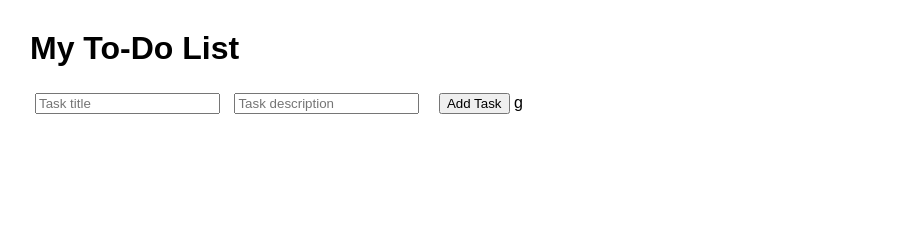
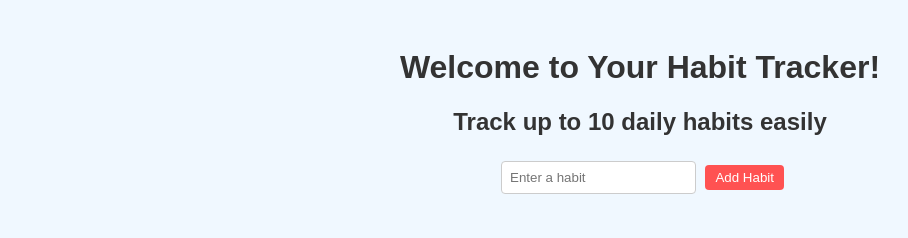
Before and after one commit to NivethithaHD/Hacknight, a plain HTML site: page index.html in a window 1280 px wide. Shown: the whole page, without its empty margins (0-908 px from the left). Drawn offline with Linux system fonts and the light colour scheme; no server answers.

Commit message:
Update index.html

```diff
--- a/index.html
+++ b/index.html
@@ -1,24 +1,66 @@
 <!DOCTYPE html>
-<html>
+<html lang="en">
 <head>
-  <title>To-Do List</title>
+  <meta charset="UTF-8">
+  <title>Habit Tracker</title>
   <style>
-    body { font-family: Arial, sans-serif; margin: 30px; }
-    li { margin: 5px 0; cursor: pointer; }
-    button { margin-left: 10px; }
-    input { margin: 5px; }
+    body {
+      font-family: Arial, sans-serif;
+      background: #f0f8ff;
+      text-align: center;
+      padding: 20px;
+    }
+    h1, h2 { color: #333; }
+    ul {
+      list-style-type: none;
+      padding: 0;
+    }
+    li {
+      background: #e0f7fa;
+      margin: 8px auto;
+      padding: 10px 20px;
+      max-width: 400px;
+      border-radius: 5px;
+      display: flex;
+      justify-content: space-between;
+      align-items: center;
+      cursor: pointer;
+      transition: 0.2s;
+    }
+    li.completed { text-decoration: line-through; opacity: 0.6; }
+    button {
+      background: #ff5252;
+      color: white;
+      border: none;
+      padding: 5px 10px;
+      border-radius: 4px;
+      cursor: pointer;
+    }
+    input {
+      padding: 8px;
+      margin: 5px;
+      border-radius: 4px;
+      border: 1px solid #ccc;
+    }
+    #welcome {
+      margin-bottom: 20px;
+    }
   </style>
 </head>
 <body>
-  <h1>My To-Do List</h1>
-  <ul id="taskList"></ul>
 
-  <input type="text" id="taskTitle" placeholder="Task title">
-  <input type="text" id="taskDesc" placeholder="Task description">
-  <button onclick="addTask()">Add Task</button>
+  <div id="welcome">
+    <h1>Welcome to Your Habit Tracker!</h1>
+    <h2>Track up to 10 daily habits easily</h2>
+  </div>
 
-  <script src="/static/script.js"></script>
+  <div id="habitApp">
+    <input type="text" id="habitInput" placeholder="Enter a habit">
+    <button onclick="addHabit()">Add Habit</button>
+
+    <ul id="habitList"></ul>
+  </div>
+
+  <script src="script.js"></script>
 </body>
 </html>
-
-g
```
